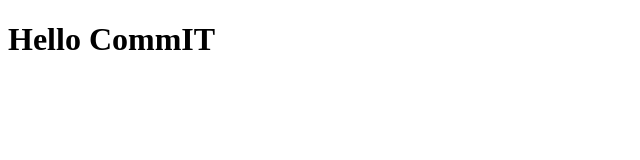
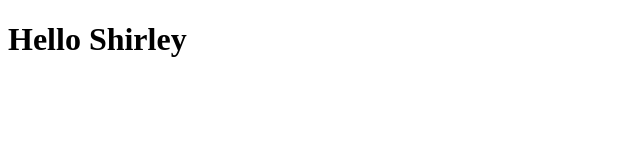
Before and after one commit to ohad1310/hello, a plain HTML site: page index.html in a window 1280 px wide. Shown: the whole page, without its empty margins (0-640 px from the left). Drawn offline with Linux system fonts and the light colour scheme.

Commit message:
changes to index

```diff
--- a/index.html
+++ b/index.html
@@ -6,7 +6,7 @@
 </head>
 <body>
 
-<h1>Hello CommIT</h1>
+<h1>Hello Shirley</h1>
 
 </body>
 </html>
```
